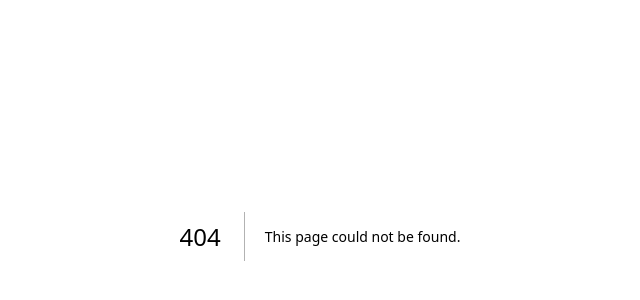
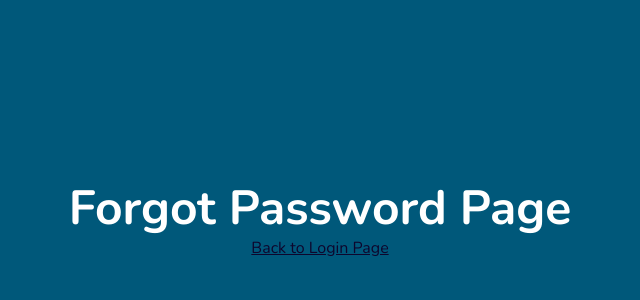
Before and after one commit to AhmedEid3/jobzella-app, a Next.js app: page /forgot-password in a window 1280 px wide. Before the commit this address had no page. Shown: the part 164-464 px from the top of the page, without its empty margins (320-960 px from the left). Built offline with nearby package versions, Linux system fonts and the light colour scheme.

Commit message:
Create an initial Forgot Password page.

```diff
--- /dev/null
+++ b/app/forgot-password/page.tsx
@@ -0,0 +1,36 @@
+import Link from 'next/link';
+import { Box, Link as MuiLink, Typography } from '@mui/material';
+
+const ForgotPasswordPage = () => {
+  return (
+    <Box
+      sx={{
+        backgroundColor: 'primary.main',
+        height: '100vh',
+        overflow: 'auto',
+        display: 'flex',
+        flexDirection: 'column',
+        justifyContent: 'space-between',
+        pb: '2rem',
+      }}
+    >
+      <Box m={'auto'}>
+        <Typography align="center" color={'white'} variant="h1">
+          Forgot Password Page
+        </Typography>
+
+        <MuiLink component={Link} href={'/login'}>
+          <Typography
+            align="center"
+            color={'text.primary'}
+            sx={{ textDecoration: 'underline' }}
+          >
+            Back to Login Page
+          </Typography>
+        </MuiLink>
+      </Box>
+    </Box>
+  );
+};
+
+export default ForgotPasswordPage;
```
